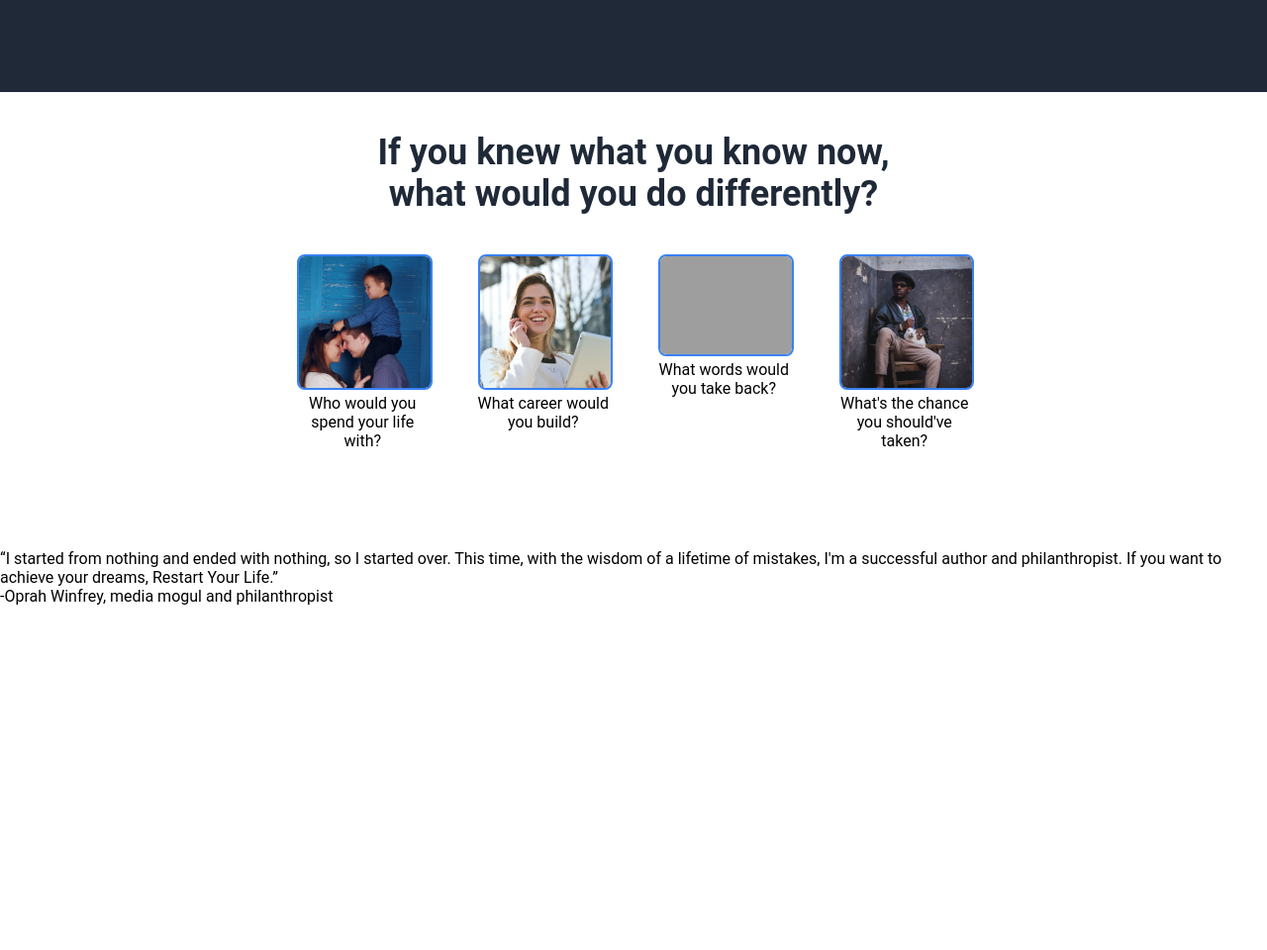
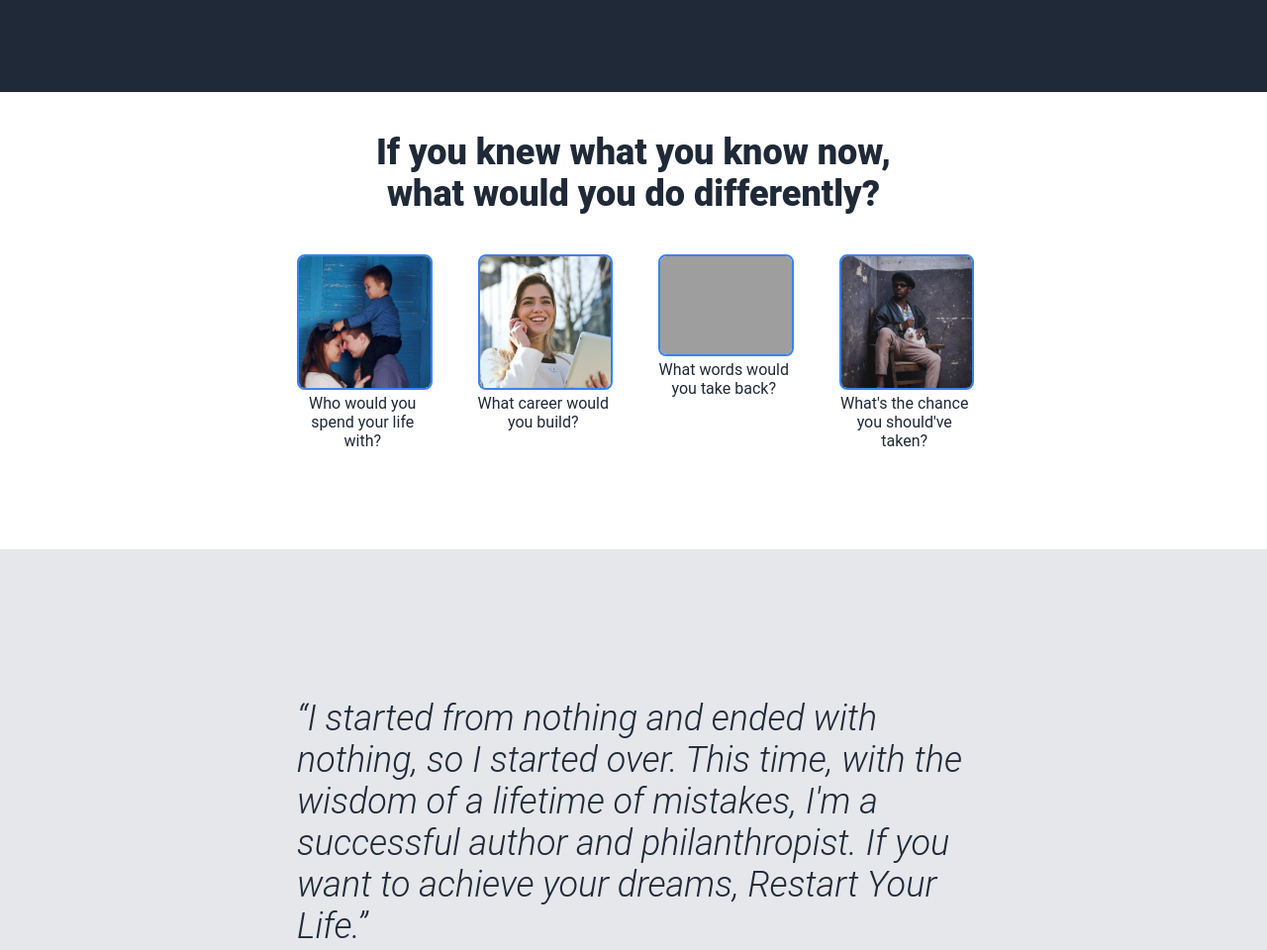
Before and after one commit to paulywrath/landing_page, a plain HTML site: page index.html in a window 1280 px wide. Shown: the part 460-1420 px from the top of the page at 99% size. Before the commit the page ends 1072 px from the top, so only its background shows below. Drawn offline with Linux system fonts and the light colour scheme; grey boxes are pictures that could not be loaded.

Commit message:
Style quote section

```diff
--- a/style.css
+++ b/style.css
@@ -42,7 +42,7 @@ a, .secondary {
 
 .main {
     font-size: 48px;
-    font-weight: bolder;
+    font-weight: 800;
     color: #F9FAF8;
 }
 
@@ -74,7 +74,7 @@ img {
 
 .information-header {
     font-size: 36px;
-    font-weight: bolder;
+    font-weight: 800;
     color: #1F2937;
     text-align: center;
     margin: 40px 0;
@@ -97,3 +97,27 @@ img {
     border-radius: 8px;
     border: 2px solid #3882F6;
 }
+
+.text {
+    color: #1F2937;
+}
+
+.quote-section {
+    background-color: #E5E7EB;
+    padding: 150px 300px;
+}
+
+.quote {
+    font-size: 36px;
+    font-weight: 300;
+    font-style: italic;
+    color: #1F2937;
+}
+
+.quoted {
+    font-size: 24px;
+    font-weight: 800;
+    color: #1F2937;
+    text-align: right;
+    margin-top: 24px;
+}
```
